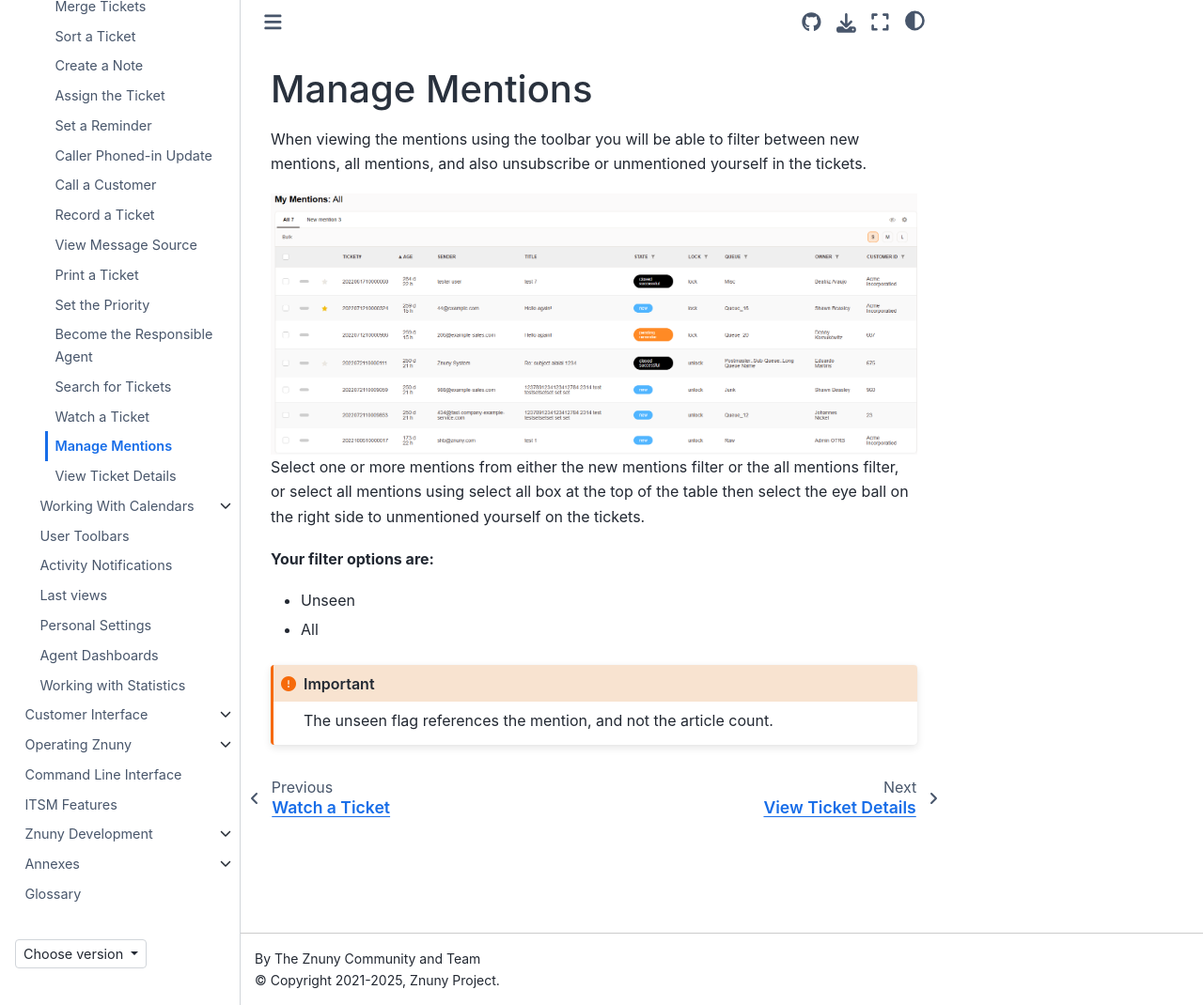
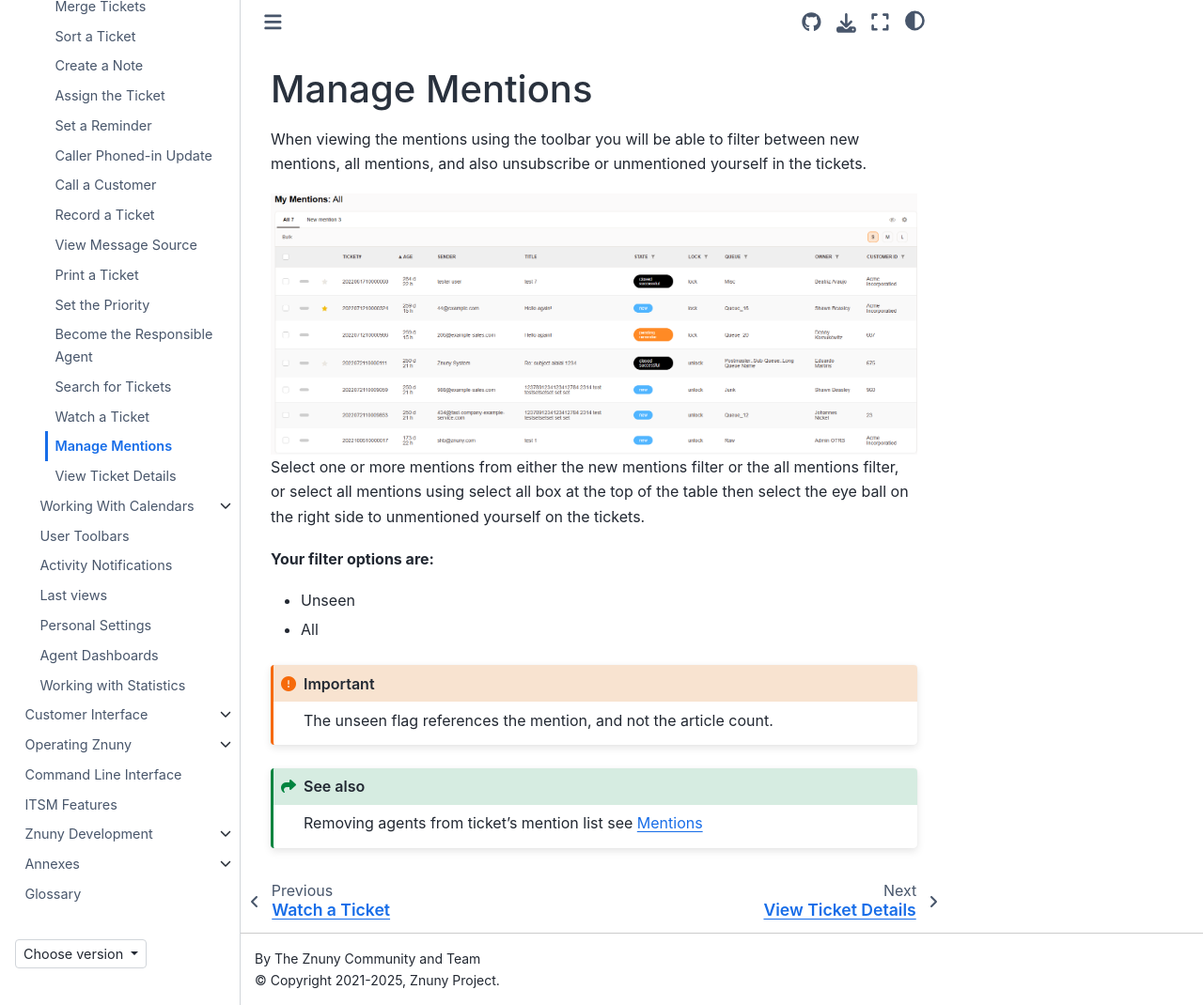
Before and after one commit to znuny/manual, a Sphinx documentation site: the page built from source/agentinterface/ticketviews/ticketmention/index.rst, in a window 1280 px wide and 1070 px high. Shown: the whole window at 94% size. Built offline with Sphinx 7.4.7 and the Sphinx Book theme 1.1.4, drawn with Linux system fonts in a browser that asks for light colours.

Commit message:
Add link to mentions list in ticket detail view

```diff
--- a/source/agentinterface/ticketviews/agentticketzoom/index.rst
+++ b/source/agentinterface/ticketviews/agentticketzoom/index.rst
@@ -178,6 +178,8 @@ If the ``ViewMode`` is not set to *Complex*, a list of linked ticket will appear
 .. image:: images/link_object_widget.png
     :alt: Link Data Widget Image
 
+.. _PageNavigation ticketviews_agentticketzoom_mentions:
+
 Mentions
 ========
 
--- a/source/agentinterface/ticketviews/ticketmention/index.rst
+++ b/source/agentinterface/ticketviews/ticketmention/index.rst
@@ -18,3 +18,7 @@ Select one or more mentions from either the new mentions filter or the all menti
 .. important::
 
     The unseen flag references the mention, and not the article count.
+
+.. seealso::
+
+    Removing agents from ticket's mention list see :ref:`pagenavigation ticketviews_agentticketzoom_mentions`
```
